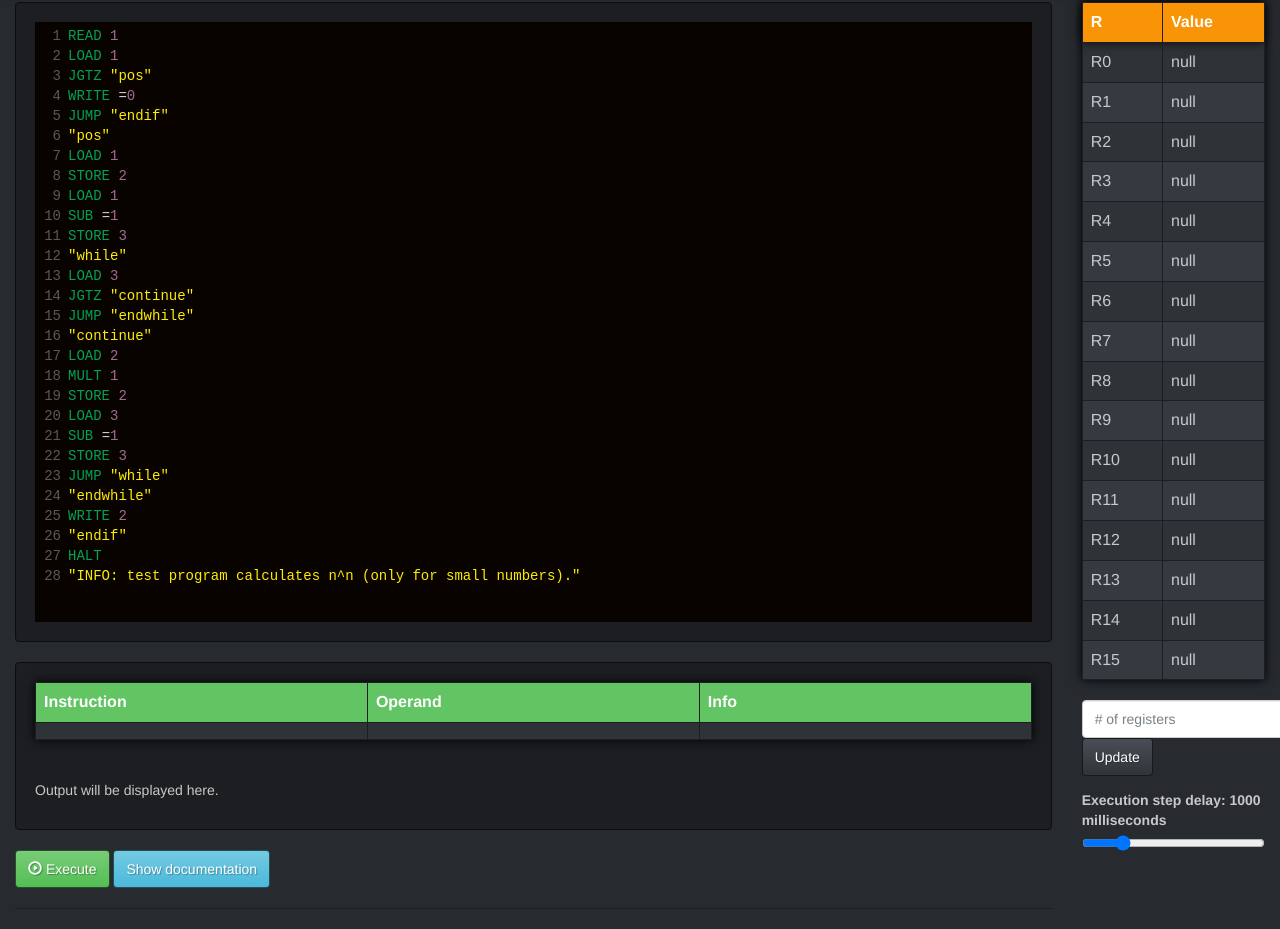
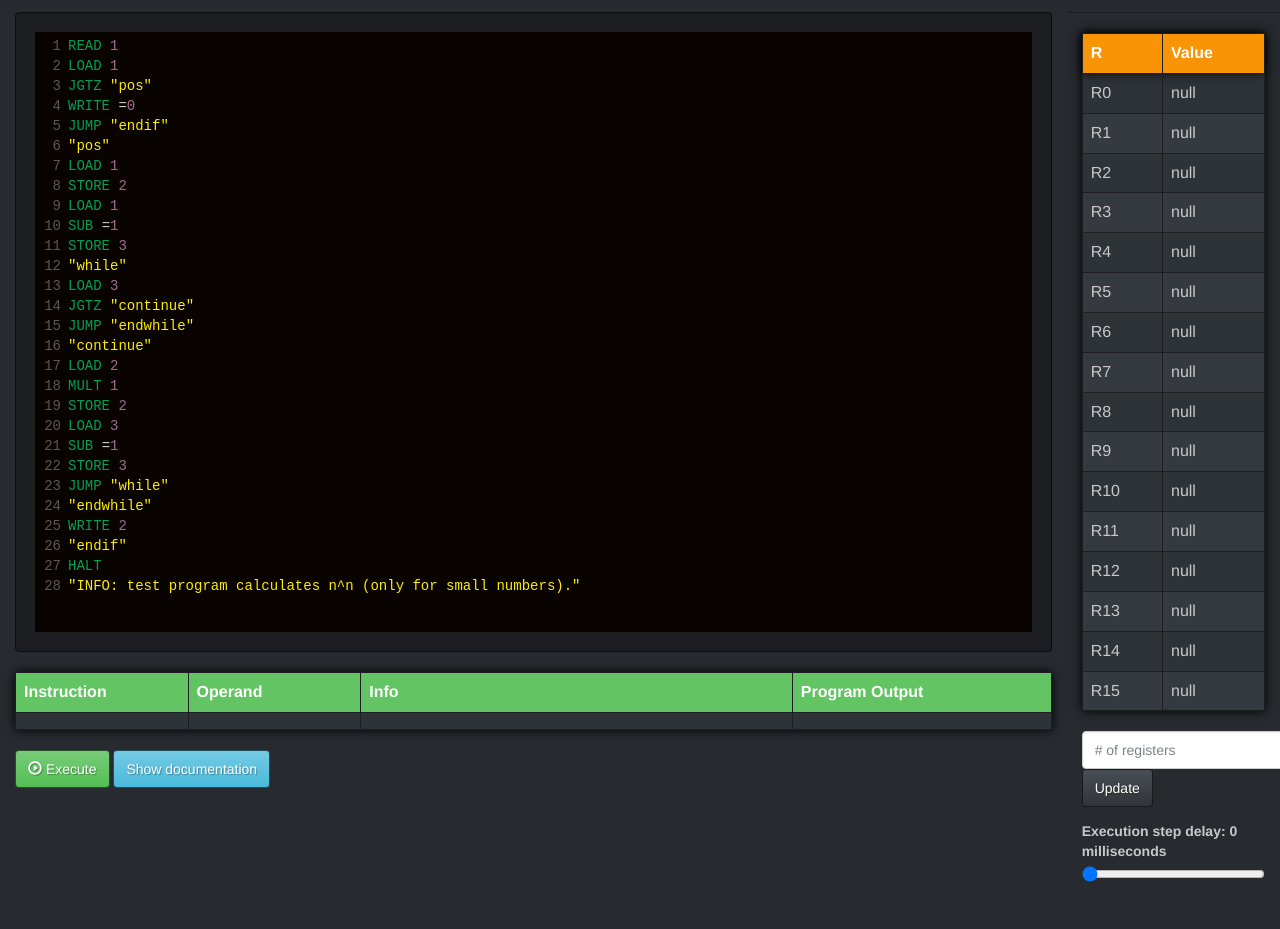
Before and after one commit to hyqxyz/ramulator, a plain HTML site: page index.html in a window 1280 px wide. Shown: the part 64-993 px from the top of the page. After the commit the page ends 946 px from the top, so only its background shows below. Drawn offline with nearby package versions, Linux system fonts and the light colour scheme.

Commit message:
layout update, fixed output appending

```diff
--- a/index.html
+++ b/index.html
@@ -72,23 +72,22 @@ HALT
 
         </div>
 
-        <div class="well">
         <table class="table table-bordered shadow">
           <tr class="success">
-              <td class="col-md-4"><b>Instruction</b></td>
-              <td class="col-md-4"><b>Operand</b></td>
-              <td class="col-md-4"><b>Info</b></td>
+            <td class="col-md-2"><b>Instruction</b></td>
+            <td class="col-md-2"><b>Operand</b></td>
+            <td class="col-md-5"><b>Info</b></td>
+            <td class="col-md-3"><b>Program Output</b></td>
           </tr>
           <tr>
-              <td id="instr" class="col-md-4 text-center"></td>
-              <td id="operand" class="col-md-4 text-center"></td>
-              <td id="info" class="col-md-4 text-center"></td>
+            <td id="instr" class="col-md-2 text-center"></td>
+            <td id="operand" class="col-md-2 text-center"></td>
+            <td id="info" class="col-md-5 text-center"></td>
+            <td id="output" class="col-md-3 text-center"></td>
           </tr>
-          </table>
-          </br>
-          <p id="output">Output will be displayed here.</p>
-        </div>
+        </table
 
+        <div class="well">
           <!-- button to execute the program -->
           <a class="btn btn-success" id="execute-button">
             <span class="glyphicon glyphicon-play-circle" aria-hidden="true"></span> Execute
@@ -98,6 +97,7 @@ HALT
           <a class="btn btn-info" role="button" data-toggle="collapse" href="#instructions" aria-expanded="false" aria-controls="instructions">
             Show documentation
           </a>
+        </div>
 
 
 
@@ -229,8 +229,8 @@ HALT
           <button type="button" class="btn btn-default" id="register_amount_update">Update</button>
         </form>
         <div class="ui-content">
-          <label for="points">Execution step delay: <b id="speed">1000</b> milliseconds</label>
-          <input type="range" name="points" id="points" value="1000" min="0" max="5000">
+          <label for="points">Execution step delay: <b id="speed">0</b> milliseconds</label>
+          <input type="range" name="points" id="points" value="0" min="0" max="10000">
         </div>
 
       </div>
--- a/static/css/ramulator.css
+++ b/static/css/ramulator.css
@@ -20,7 +20,3 @@
 .shadow{
   box-shadow: 0px 0px 10px #000000;
 }
-
-/*.well{
-  background-color: black;
-}*/
--- a/static/js/ramulator.js
+++ b/static/js/ramulator.js
@@ -151,7 +151,7 @@ class Interpreter{
           obj.instrindex += 1;
           break;
         case "WRITE":
-          $("#output").html( this.getValue(tokenStream[i+1]) + "  " );
+          $("#output").append( this.getValue(tokenStream[i+1]) + "  " );
           obj.instrindex += 1;
           break;
         case "JUMP":
@@ -297,6 +297,7 @@ $(function() {
   $( "#execute-button" ).click(function() {
     //console.log("Execution event");
     $("#execute-button").hide(100);
+    $("#output").html("");
     interpreter.run();
   });
 
```
Lines whose indentation alone changed are shown as unchanged.
